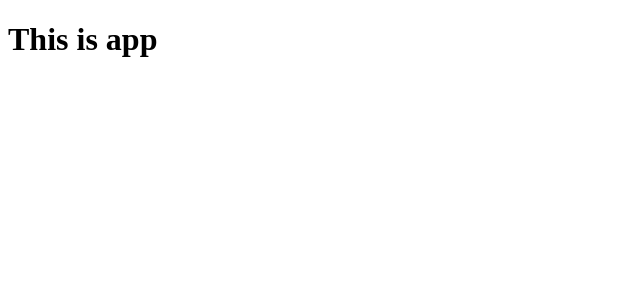
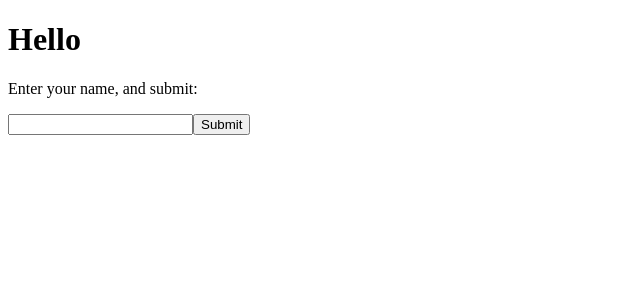
Before and after one commit to hfrankel/mental-health-hackathon, a React (Create React App) app: page / in a window 1280 px wide. Shown: the top 300 px of the page, without its empty margins (0-640 px from the left). Built offline with nearby package versions, Linux system fonts and the light colour scheme.

Commit message:
please check

```diff
--- a/src/App.js
+++ b/src/App.js
@@ -1,11 +1,36 @@
 import React, { Component } from 'react';
+import ReactDOM from 'react-dom';
+
 
 class App extends Component {
-    render() {
+    constructor(props) {
+        super(props);
+        this.state = { username: '' };
+      }
+      myChangeHandler = (event) => {
+        this.setState({username: event.target.value});
+      }
+      mySubmitHandler = (event) => {
+        event.preventDefault();
+      }
+      render() {
         return (
-            <h1>This is app</h1>
-        )
-    }
-}
+            <form onSubmit={this.mySubmitHandler}>
+            <h1>Hello {this.state.username}</h1>
+            <p>Enter your name, and submit:</p>
+            <input
+              type='text'
+              onChange={this.myChangeHandler}
+            />
+            <input
+              type='submit'
+            />
+
+            </form>
+          );
+        }
+      }
+
+ReactDOM.render(<App />, document.getElementById('root'));
 
 export default App;
```
